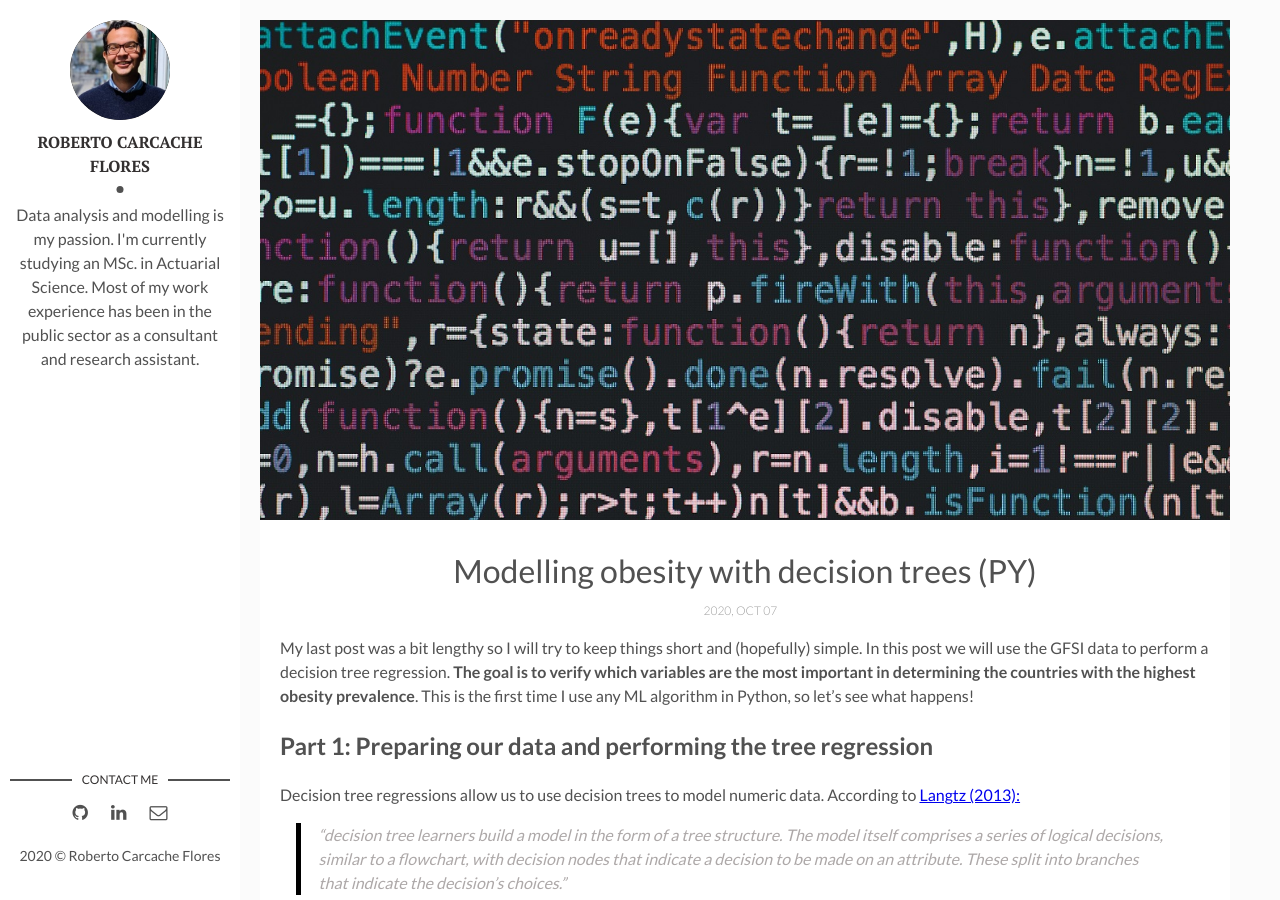
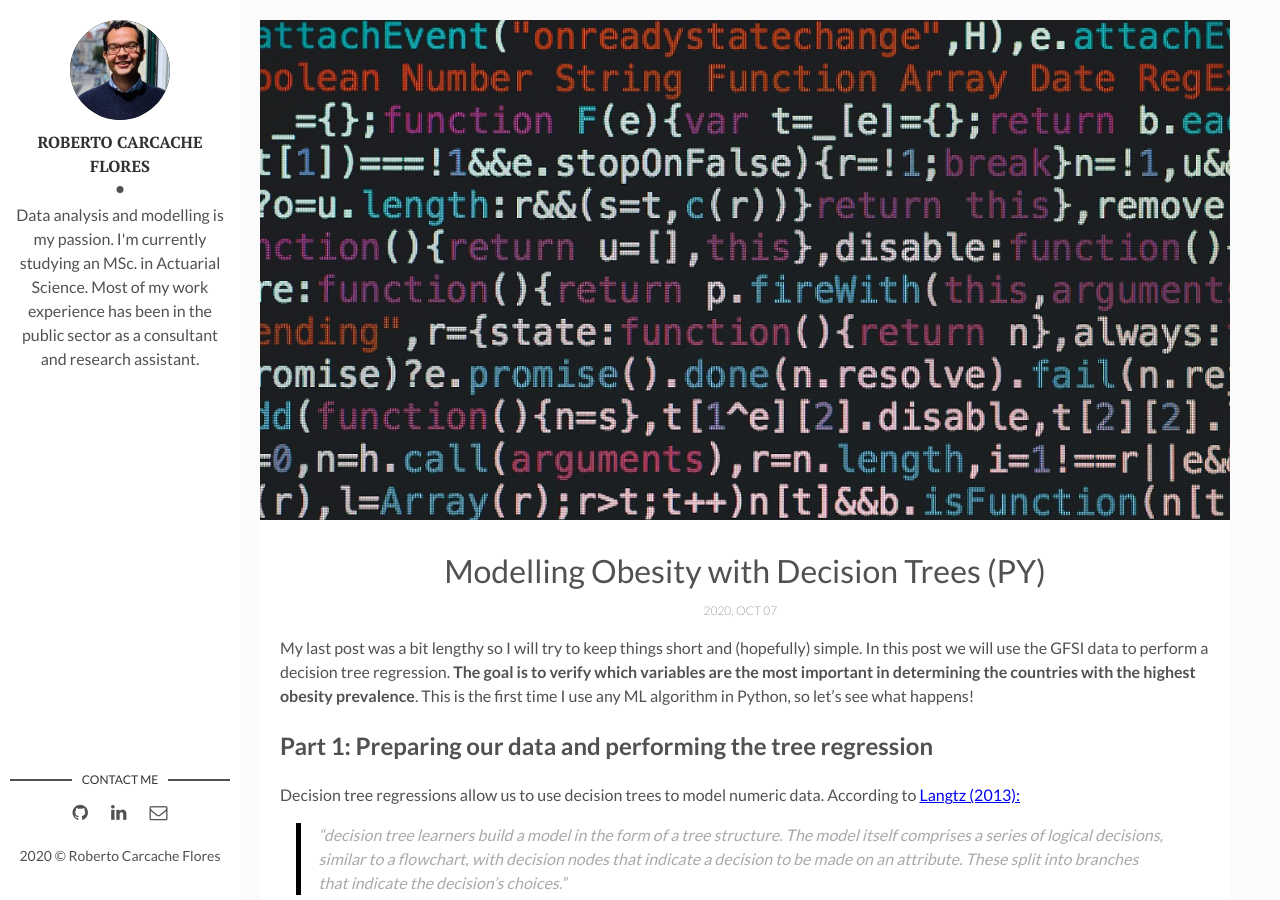
Before and after one commit to rcarcacheflores/Research, a Jekyll site: the page built from _posts/2020-10-7-post6.md, in a window 1280 px wide and 900 px high. Built offline with Jekyll 4.4.1, drawn with Linux system fonts in a browser that asks for light colours.

```diff
--- a/_posts/2020-10-7-post6.md
+++ b/_posts/2020-10-7-post6.md
@@ -1,6 +1,6 @@
 ---
 layout: post
-title: Modelling obesity with decision trees (PY)
+title: Modelling Obesity with Decision Trees (PY)
 date: 2020-10-7 14:47:49 +0300
 description: Using a decision tree regression to categorize obesity prevalence in 112 countries
 img: post6.jpg
```
